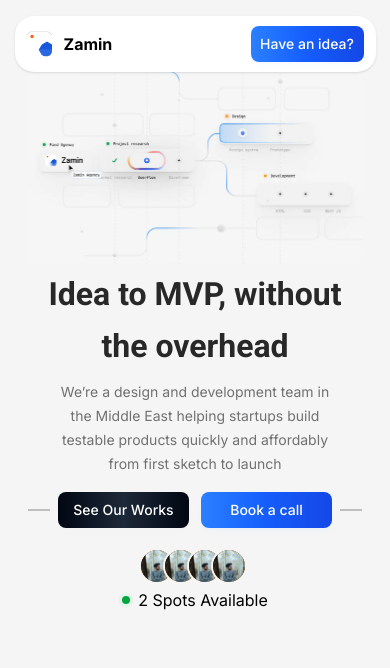
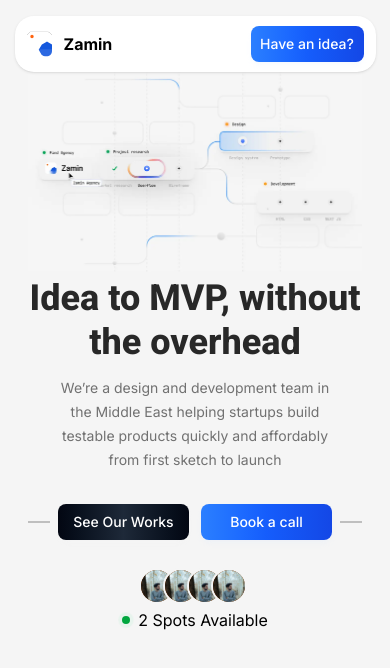
Before and after one commit to parsa-farshah/zamin2, a Next.js app: page / in a window 390 px wide. Shown: the top 668 px of the page. Built offline with nearby package versions, Linux system fonts and the light colour scheme.

Commit message:
spacing meeting 2

```diff
--- a/app/components/Header.tsx
+++ b/app/components/Header.tsx
@@ -14,17 +14,17 @@ function Header() {
           alt="haeder Image Xl"
         />
         <Image
-          className="object-contain sm:hidden w-full h-full pt-1"
+          className="object-contain sm:hidden w-full h-full pt-3"
           src={headerMobile}
           alt="haeder Image Xl"
         />
       </div>
       <div className="pt-1">
-        <h1 className="text-center font-roboto text-[#282828] text-[32px] sm:text-[42px] leading-13 font-bold">
+        <h1 className="text-center font-roboto text-[#282828] text-[36px] sm:text-[42px] leading-11 sm:leading-13 font-extrabold">
           Idea to MVP, without <br className="md:hidden block" /> the{" "}
           <br className="lg:block hidden" /> overhead
         </h1>
-        <p className="pt-2 text-[14px] font-inter font-normal text-[#717171] leading-6 text-center">
+        <p className="pt-3 sm:pt-2 text-[14px] font-inter font-normal text-[#717171] leading-6 text-center">
           We’re a design and development team in <br className="md:hidden" />{" "}
           the Middle East <br className="hidden md:block lg:hidden" /> helping
           startups build <br className="md:hidden lg:block" />
@@ -35,7 +35,7 @@ function Header() {
       </div>
       {/* button */}
       <div className="w-full flex justify-center">
-        <div className="w-full max-w-[1400px] flex items-center justify-between gap-2 pt-4">
+        <div className="w-full max-w-[1400px] flex items-center justify-between gap-2 pt-8 sm:pt-4">
           <div className="bg-[#BFBFBF] w-full h-0.5"></div>
           <div className="flex gap-3">
             <div className="w-full flex justify-center">
@@ -53,7 +53,7 @@ function Header() {
         </div>
       </div>
       {/* 4image  */}
-      <div className="flex flex-row-reverse justify-center pt-5 pr-[40px]">
+      <div className="flex flex-row-reverse justify-center pt-7 sm:pt-5 pr-[40px]">
         <div className="z-40 bg-amber-800 w-[36px] h-[36px] rounded-[24px] border-2 border-[#F5F5F5]">
           <Image
             className="rounded-2xl"
```
